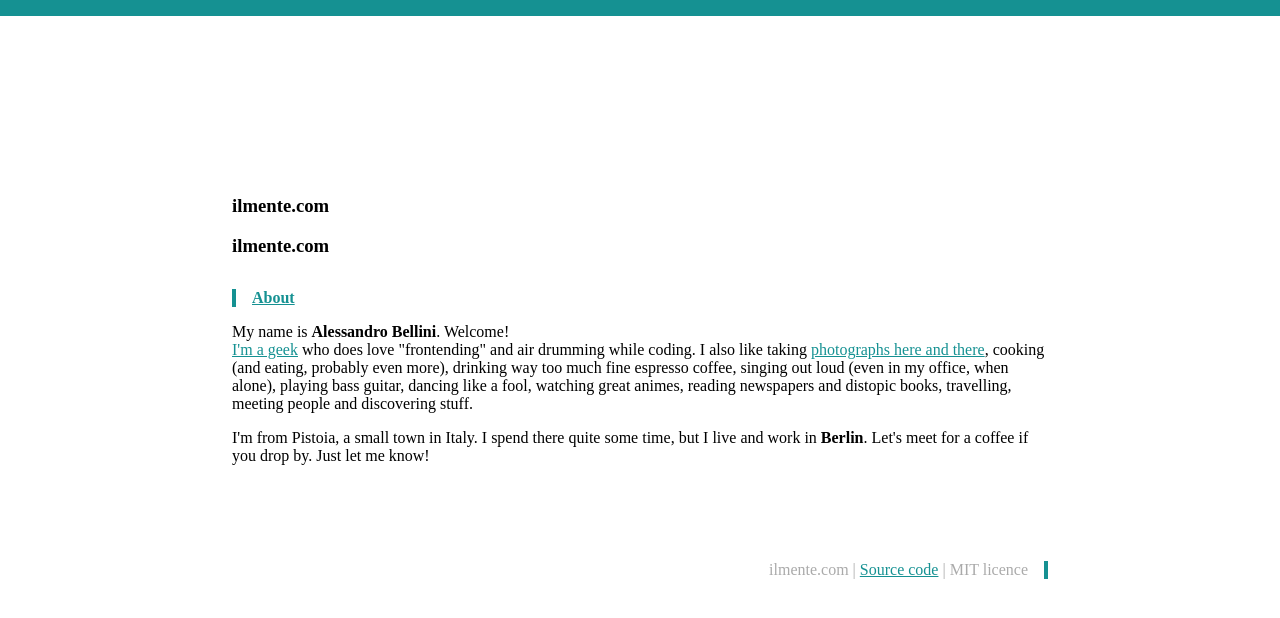
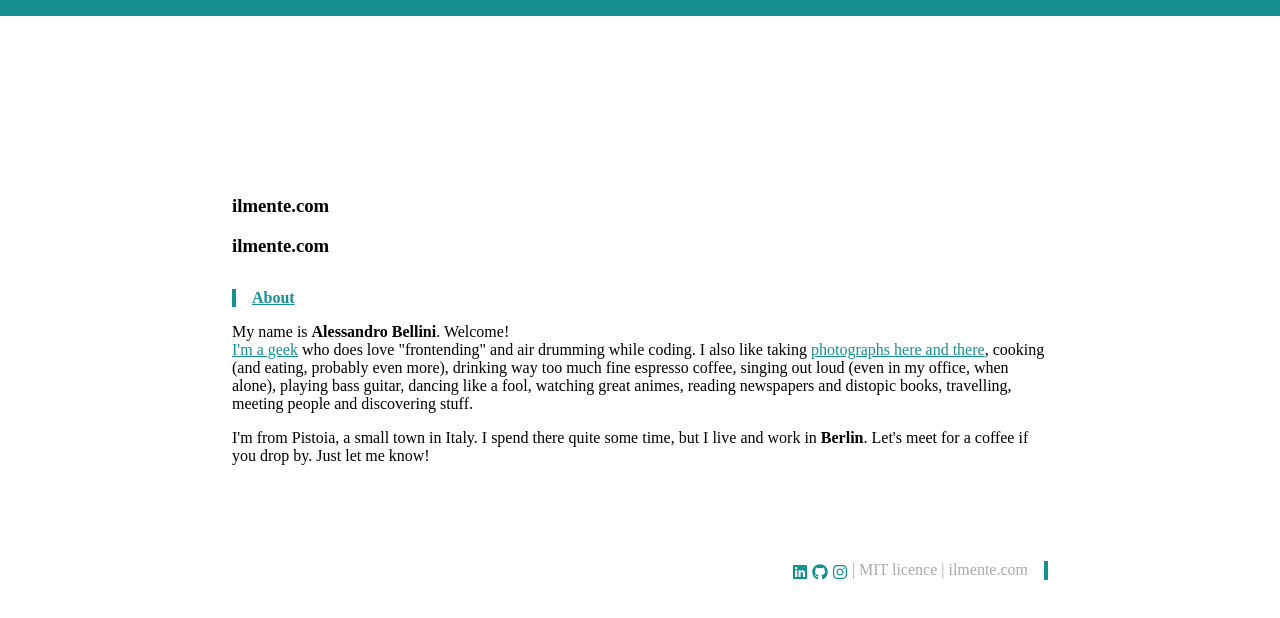
Before and after one commit to ilmente/ilmente.com, a Next.js app: page / in a window 1280 px wide. Shown: the top 618 px of the page. Built offline with nearby package versions, Linux system fonts and the light colour scheme.

Commit message:
add icons to footer

```diff
--- a/components/icon-sprite.js
+++ b/components/icon-sprite.js
@@ -4,11 +4,18 @@
 export default () => (
     <svg xmlns="http://www.w3.org/2000/svg" style={{ display: 'none' }}>
         <symbol id=":bars" viewBox="0 0 448 512">
-            <title id=":bars-title">Bars</title>
             <path d="M16 132h416c8.837 0 16-7.163 16-16V76c0-8.837-7.163-16-16-16H16C7.163 60 0 67.163 0 76v40c0 8.837 7.163 16 16 16zm0 160h416c8.837 0 16-7.163 16-16v-40c0-8.837-7.163-16-16-16H16c-8.837 0-16 7.163-16 16v40c0 8.837 7.163 16 16 16zm0 160h416c8.837 0 16-7.163 16-16v-40c0-8.837-7.163-16-16-16H16c-8.837 0-16 7.163-16 16v40c0 8.837 7.163 16 16 16z"></path>
         </symbol>
+        <symbol id=":github" viewBox="0 0 496 512">
+            <path d="M165.9 397.4c0 2-2.3 3.6-5.2 3.6-3.3.3-5.6-1.3-5.6-3.6 0-2 2.3-3.6 5.2-3.6 3-.3 5.6 1.3 5.6 3.6zm-31.1-4.5c-.7 2 1.3 4.3 4.3 4.9 2.6 1 5.6 0 6.2-2s-1.3-4.3-4.3-5.2c-2.6-.7-5.5.3-6.2 2.3zm44.2-1.7c-2.9.7-4.9 2.6-4.6 4.9.3 2 2.9 3.3 5.9 2.6 2.9-.7 4.9-2.6 4.6-4.6-.3-1.9-3-3.2-5.9-2.9zM244.8 8C106.1 8 0 113.3 0 252c0 110.9 69.8 205.8 169.5 239.2 12.8 2.3 17.3-5.6 17.3-12.1 0-6.2-.3-40.4-.3-61.4 0 0-70 15-84.7-29.8 0 0-11.4-29.1-27.8-36.6 0 0-22.9-15.7 1.6-15.4 0 0 24.9 2 38.6 25.8 21.9 38.6 58.6 27.5 72.9 20.9 2.3-16 8.8-27.1 16-33.7-55.9-6.2-112.3-14.3-112.3-110.5 0-27.5 7.6-41.3 23.6-58.9-2.6-6.5-11.1-33.3 2.6-67.9 20.9-6.5 69 27 69 27 20-5.6 41.5-8.5 62.8-8.5s42.8 2.9 62.8 8.5c0 0 48.1-33.6 69-27 13.7 34.7 5.2 61.4 2.6 67.9 16 17.7 25.8 31.5 25.8 58.9 0 96.5-58.9 104.2-114.8 110.5 9.2 7.9 17 22.9 17 46.4 0 33.7-.3 75.4-.3 83.6 0 6.5 4.6 14.4 17.3 12.1C428.2 457.8 496 362.9 496 252 496 113.3 383.5 8 244.8 8zM97.2 352.9c-1.3 1-1 3.3.7 5.2 1.6 1.6 3.9 2.3 5.2 1 1.3-1 1-3.3-.7-5.2-1.6-1.6-3.9-2.3-5.2-1zm-10.8-8.1c-.7 1.3.3 2.9 2.3 3.9 1.6 1 3.6.7 4.3-.7.7-1.3-.3-2.9-2.3-3.9-2-.6-3.6-.3-4.3.7zm32.4 35.6c-1.6 1.3-1 4.3 1.3 6.2 2.3 2.3 5.2 2.6 6.5 1 1.3-1.3.7-4.3-1.3-6.2-2.2-2.3-5.2-2.6-6.5-1zm-11.4-14.7c-1.6 1-1.6 3.6 0 5.9 1.6 2.3 4.3 3.3 5.6 2.3 1.6-1.3 1.6-3.9 0-6.2-1.4-2.3-4-3.3-5.6-2z" />
+        </symbol>
+        <symbol id=":instagram" viewBox="0 0 448 512">
+            <path d="M224.1 141c-63.6 0-114.9 51.3-114.9 114.9s51.3 114.9 114.9 114.9S339 319.5 339 255.9 287.7 141 224.1 141zm0 189.6c-41.1 0-74.7-33.5-74.7-74.7s33.5-74.7 74.7-74.7 74.7 33.5 74.7 74.7-33.6 74.7-74.7 74.7zm146.4-194.3c0 14.9-12 26.8-26.8 26.8-14.9 0-26.8-12-26.8-26.8s12-26.8 26.8-26.8 26.8 12 26.8 26.8zm76.1 27.2c-1.7-35.9-9.9-67.7-36.2-93.9-26.2-26.2-58-34.4-93.9-36.2-37-2.1-147.9-2.1-184.9 0-35.8 1.7-67.6 9.9-93.9 36.1s-34.4 58-36.2 93.9c-2.1 37-2.1 147.9 0 184.9 1.7 35.9 9.9 67.7 36.2 93.9s58 34.4 93.9 36.2c37 2.1 147.9 2.1 184.9 0 35.9-1.7 67.7-9.9 93.9-36.2 26.2-26.2 34.4-58 36.2-93.9 2.1-37 2.1-147.8 0-184.8zM398.8 388c-7.8 19.6-22.9 34.7-42.6 42.6-29.5 11.7-99.5 9-132.1 9s-102.7 2.6-132.1-9c-19.6-7.8-34.7-22.9-42.6-42.6-11.7-29.5-9-99.5-9-132.1s-2.6-102.7 9-132.1c7.8-19.6 22.9-34.7 42.6-42.6 29.5-11.7 99.5-9 132.1-9s102.7-2.6 132.1 9c19.6 7.8 34.7 22.9 42.6 42.6 11.7 29.5 9 99.5 9 132.1s2.7 102.7-9 132.1z" />
+        </symbol>
+        <symbol id=":linkedin" viewBox="0 0 448 512">
+            <path d="M416 32H31.9C14.3 32 0 46.5 0 64.3v383.4C0 465.5 14.3 480 31.9 480H416c17.6 0 32-14.5 32-32.3V64.3c0-17.8-14.4-32.3-32-32.3zM135.4 416H69V202.2h66.5V416zm-33.2-243c-21.3 0-38.5-17.3-38.5-38.5S80.9 96 102.2 96c21.2 0 38.5 17.3 38.5 38.5 0 21.3-17.2 38.5-38.5 38.5zm282.1 243h-66.4V312c0-24.8-.5-56.7-34.5-56.7-34.6 0-39.9 27-39.9 54.9V416h-66.4V202.2h63.7v29.2h.9c8.9-16.8 30.6-34.5 62.9-34.5 67.2 0 79.7 44.3 79.7 101.9V416z" />
+        </symbol>
         <symbol id=":times" viewBox="0 0 384 512">
-            <title id=":times-title">Times</title>
             <path d="M323.1 441l53.9-53.9c9.4-9.4 9.4-24.5 0-33.9L279.8 256l97.2-97.2c9.4-9.4 9.4-24.5 0-33.9L323.1 71c-9.4-9.4-24.5-9.4-33.9 0L192 168.2 94.8 71c-9.4-9.4-24.5-9.4-33.9 0L7 124.9c-9.4 9.4-9.4 24.5 0 33.9l97.2 97.2L7 353.2c-9.4 9.4-9.4 24.5 0 33.9L60.9 441c9.4 9.4 24.5 9.4 33.9 0l97.2-97.2 97.2 97.2c9.3 9.3 24.5 9.3 33.9 0z"></path>
         </symbol>
     </svg>
--- a/styles/print.js
+++ b/styles/print.js
@@ -16,8 +16,10 @@
         }
 
         html {
+            position: static;
             min-height: 100%;
             font-size: 75%;
+            overflow: initial;
         }
 
         body {
--- a/styles/screen.js
+++ b/styles/screen.js
@@ -20,12 +20,12 @@
     }
 
     html {
-        font-size: 100%;
         position: absolute;
         top: 0;
         bottom: 0;
         left: 0;
         right: 0;
+        font-size: 100%;
         overflow: hidden;
     }
 
--- a/templates/main.js
+++ b/templates/main.js
@@ -5,6 +5,7 @@
 import Panel from '../components/panel'
 import Menu from '../components/menu'
 import Drawer from '../components/drawer'
+import Icon from '../components/icon'
 import IconSprite from '../components/icon-sprite'
 import ScreenStyle from '../styles/screen'
 import PrintStyle from '../styles/print'
@@ -25,7 +26,13 @@
             </div>
             <main>{children}</main>
             <Footer>
-                ilmente.com | <a href="https://github.com/ilmente/ilmente.com" target="_blank">Source code</a> | MIT licence
+                <a href="https://linkedin.com/ilmente" target="_blank">
+                    <Icon name="linkedin" />
+                </a> <a href="https://github.com/ilmente/ilmente.com" target="_blank">
+                    <Icon name="github" />
+                </a> <a href="https://instagram.com/ilmente" target="_blank">
+                    <Icon name="instagram" />
+                </a> | MIT licence | ilmente.com
             </Footer>
         </Drawer>
         <ScreenStyle />
```
